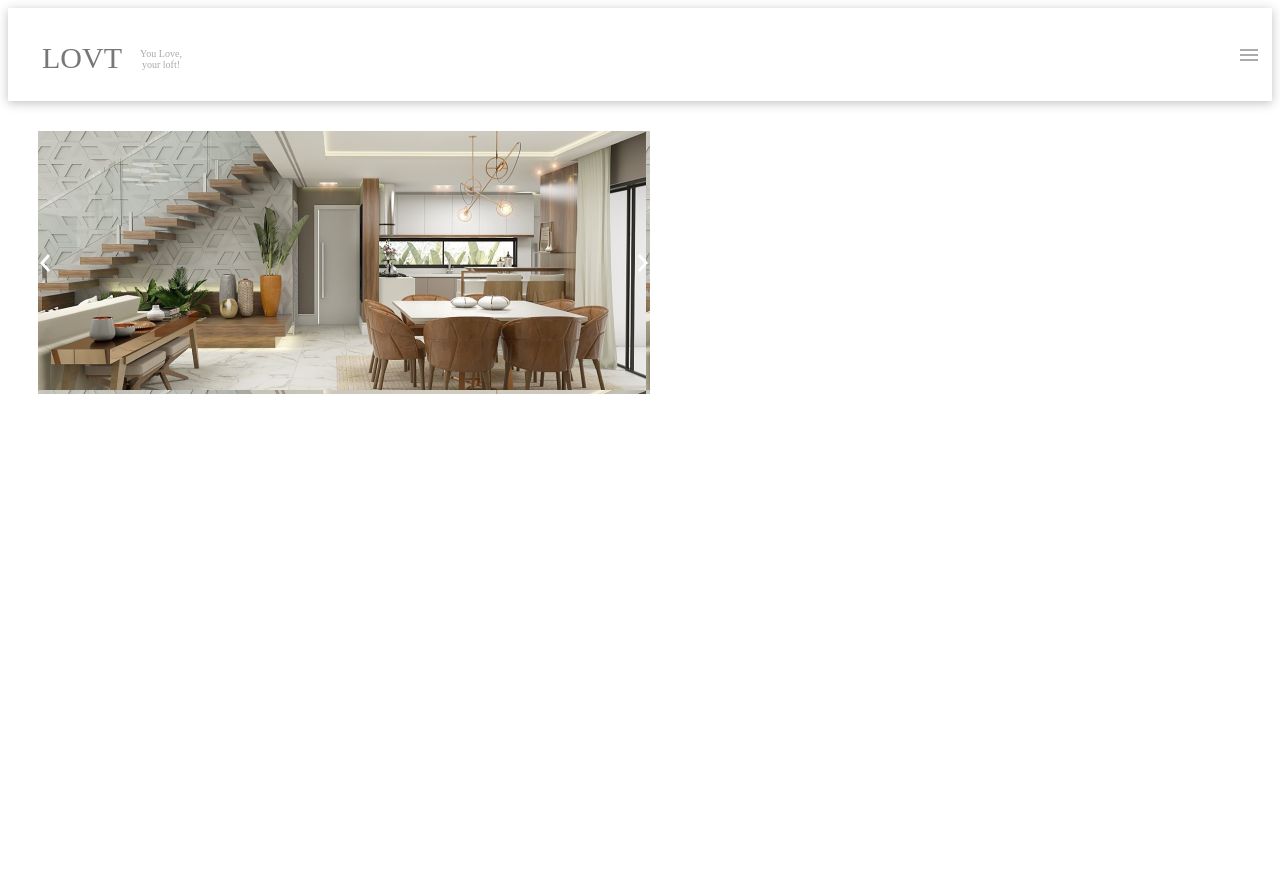
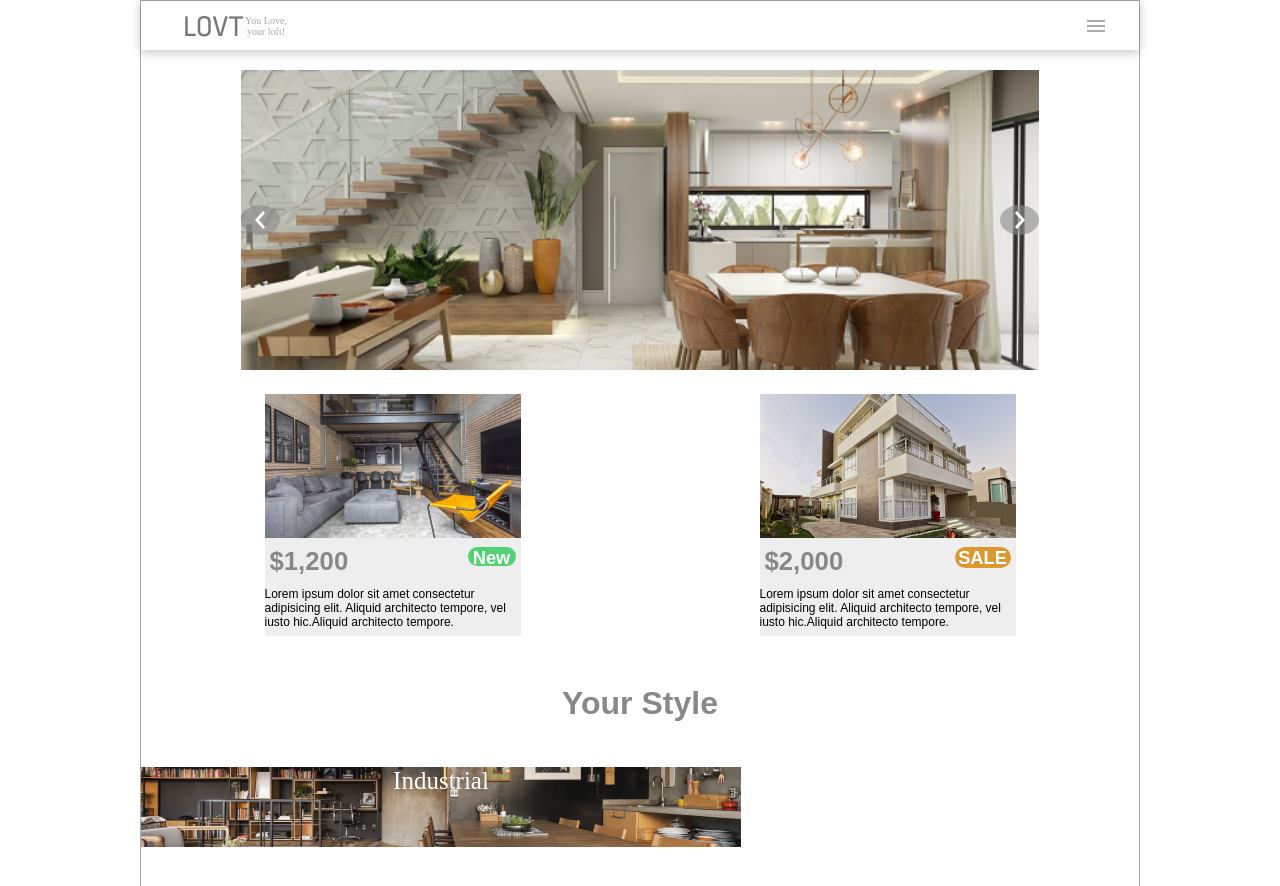
Before and after one commit to LauroCruz44/fullstack, a website: page HTML/lovt.html in a window 1280 px wide. Shown: the top 886 px of the page. Before the commit the page ends 800 px from the top, so only its background shows below. Drawn offline with Linux system fonts and the light colour scheme; files whose address does not match are found by name.

Commit message:
part3 lovt

```diff
--- a/HTML/lovt.css
+++ b/HTML/lovt.css
@@ -1,35 +1,35 @@
+*{
+  box-sizing: border-box;
+  margin: 0;
+  font-family: Arial, Helvetica, sans-serif;
+}
 
- .header{
+#container{
+  width: 1000px;
+  margin: 0 auto;
+  background-color: white;
+  height: 150vh;
+  border: 1px solid #AAAAAA;
+}
+
+header{
   display: flex;
-   justify-content: space-between ;
+  justify-content: space-between;
+  align-items: center;
+  height: 49px;
+  padding: 0 31px 0 44px;
   background: #FFFFFF;
   box-shadow: 0px 2px 10px #00000040;
-   align-items: center;
-   padding: 4px;
-   flex-wrap: wrap;
+
+
 }
 
- .menu{
-    margin-right: 10px;
+.logo{
+  display: flex;
+  align-items: center;
 }
 
- h1{
-
-    display: inline-block;
-    width: 63px;
-    height: 25px;
-    margin: 30px ;
-    color: #777777;
-    font-family: 'Ropa Sans';
-    font-style: normal;
-    font-weight: 400;
-    font-size: 30px;
-    line-height: 32px;
- }
-
- h5{
-     display: inline-block;
-
+.logo h3{
    width: 44px;
    height: 22px;
    font-family: 'Ropa Sans';
@@ -41,14 +41,126 @@
    text-align: center;
 }
 
-.img1{
-  background-image:url('LOVT/Imagens/Rectangle\ 3.png');
-  width: 608px;
-  height: 259px;
+.menu{
+  background: url(../HTML/LOVT/Imagens/Vector-2.png) no-repeat center;
+  width: 24px;
+  height: 24px;
+}
+
+.slider{
+  background: url(../HTML/LOVT/Imagens/Rectangle\ 3.png) no-repeat center;
+  background-size: cover;
+  width: 80%;
+  height: 300px;
+  margin: 20px auto;
+  display: flex;
+  align-items: center;
+  justify-content: space-between;
+  padding: 0 12 px;
+}
+.setas{
+  background-color:rgba(141,141,141,0.62);
+  border-radius: 50%;
+  height: 30px;
+  width: 39px;
+  display: flex;
+  align-items: center;
+  justify-content: center;
+
+}
+
+.Box1{
+  display: flex;
+  justify-content: space-around;
+  padding: 4px;
+}
+
+.textosala{
   display: flex;
   justify-content: space-between;
+  font-family: 'Ropa Sans';
+  font-style: normal;
+  font-size: 22px;
+  color: #888888;
+  padding: 5px;
+}
+
+.textosala2{
+  display: flex;
+  justify-content: space-between;
+  font-family: 'Ropa Sans';
+  font-style: normal;
+  font-size: 22px;
+  color: #888888;
+  padding: 5px;
+}
+
+.sala {
+  width: 256px;
+  height: 242px;
+  background-color: #EEEEEE;
   align-items: center;
-  padding: 2px;
-  margin: 30px;
 
 }
+
+.sala2 {
+  width: 256px;
+  height: 242px;
+  background-color: #EEEEEE;
+  align-items: center;
+
+}
+
+.sala h5{
+  background-color:#51D275;
+  border-radius: 10.5px;
+  width: 48px;
+  height: 19px;
+  text-align: center;
+  color: #FFFFFF;
+  border-right: 3px ;
+}
+
+.sala p{
+  font-size: 12px;
+  padding-top: 6px;
+}
+
+
+.sala2 h5{
+  background-color:#DC9730;
+  border-radius: 10.5px;
+  width: 56px;
+  height: 21px;
+  text-align: center;
+  color: #FFFFFF;
+  border-right: 3px ;
+}
+
+.sala2 p{
+  font-size: 12px;
+  padding-top: 6px;
+}
+
+.Part3{
+  text-align: center;
+  padding: 45px;
+  color: #888888;
+}
+
+.Industrial{
+  background: url(../HTML/LOVT/Imagens/Rectangle\ 11.png) no-repeat center  ;
+  background-size: cover;
+  width: 600px;
+  height: 80px;
+  font-family: 'Ropa Sans';
+  font-style: normal;
+  font-weight: 400;
+  font-size: 25px;
+  line-height: 27px;
+  text-align: center;
+  color: #FFFFFF;
+
+  text-shadow: 2px 2px 5px rgba(0, 0, 0, 0.25);
+
+}
--- a/HTML/lovt.html
+++ b/HTML/lovt.html
@@ -7,25 +7,56 @@
         <link rel="stylesheet" href="lovt.css">
     </head>
     <body>
-        <header class="header">
-            <a>
-            <h1>LOVT</h1>
-            <h5>You Love, your loft!</h5>
-            </a>
-            <nav class="menu">
-            <img src="C:\DH\HTML\LOVT\Imagens\Vector-2.png" alt="Menu" style="display: flex;justify-content: flex-start;" >
-            </nav>
+        <div id="container">
+        <header>
+            <div class="logo">
+            <img src="./LOVT/Imagens/LOVT.png" alt="Logo da Lovt">
+            <h3>You Love,<br> your loft!</h3>
+            </div>
+            <div class="menu">
+
+            </div>
 
         </header>
+
+
         <main>
-          <div class="img1">
-            <img src="C:\DH\HTML\LOVT\Imagens\Vector-1.png" alt="Vecto1" >
-            <img src="C:\DH\HTML\LOVT\Imagens\Vector.png" alt="Vector" >
+          <div class="slider">
+              <div class="setas">
+                  <img src="../HTML/LOVT/Imagens/Vector-1.png" alt="seta esquerda">
+              </div>
+              <div class="setas">
+                  <img src="../HTML/LOVT/Imagens/Vector.png" alt="seta direita">
+              </div>
           </div>
+          <div class="Box1">
+              <div class="sala">
+                <img src="../HTML/LOVT/Imagens/Rectangle 6.png" alt="sala">
+                <div class="textosala">
+                <h3>$1,200</h3> <h5>New</h5>
+                </div>
+                <p>Lorem ipsum dolor sit amet consectetur adipisicing elit. Aliquid architecto tempore, vel iusto hic.Aliquid architecto tempore.</p>
+
+              </div>
+              <div class="sala2">
+                <img src="../HTML/LOVT/Imagens/Rectangle 7.png" alt="sala2">
+                <div class="textosala2">
+                <h3>$2,000</h3> <h5>SALE</h5>
+                </div>
+                <p>Lorem ipsum dolor sit amet consectetur adipisicing elit. Aliquid architecto tempore, vel iusto hic.Aliquid architecto tempore.</p>
+
+                </div>
+                </div>
+                <div class="Part3">
+                    <h1>Your Style</h1>
+                </div>
+                <div class="Industrial">Industrial</div>
+
         </main>
         <footer>
 
 
         </footer>
+    </div>
     </body>
 </html>
--- /dev/null
+++ b/HTML/posicionamento.css
@@ -0,0 +1,34 @@
+footer{
+    text-align: center;
+    width: 100%;
+    border: 2px solid black;
+    padding: 20px;
+    position: relative;
+    top: 20px;
+    left: -20px;
+    transition: border-radius all 4500ms;
+    }
+
+footer:hover{
+    border-radius: 50%;
+}
+a{
+    text-decoration: none;
+}
+
+img{
+
+    top: 0;
+}
+
+img.chat{
+    width: 100px;
+    position: fixed;
+    right: 0;
+    bottom: 10px;
+}
+
+header{
+    border: 2px solid black;
+    padding-inline-end: 20px;
+}
--- /dev/null
+++ b/devchallenge/Youtube/teste1/style.css
@@ -0,0 +1,97 @@
+body,ul,li,p{
+    margin: 0px;
+    padding: 0px;
+    list-style: none;
+    font-size: 1.2rem;
+    font-family: Arial, Helvetica, sans-serif;
+}
+
+a{
+    text-decoration: none;
+    color:white;
+}
+
+h1{
+text-align: center;
+margin-top:100px ;
+
+}
+img{
+    max-width: 100%;
+    display: flex;
+}
+
+.header{
+    background-color: #1d1e20;
+    display : flex;
+    flex-wrap : wrap;
+    justify-content : space-between;
+    align-items : center;
+    padding : 20px;
+}
+
+.menu{
+    display: flex;
+}
+
+.menu li{
+    margin-left: 10px;
+}
+
+.menu li a{
+    display: block;
+    padding: 10px;
+    max-width: 800px;
+}
+
+/* CSS  Flexbox1*/
+.flex{
+    display: flex ;
+    flex-wrap:wrap ;
+}
+
+.flex > div{
+    flex: 1 1 200px;
+    margin: 10px;
+
+}
+
+/* CSS Grid*/
+.grid1{
+    display: grid;
+    grid-template-columns: repeat(3,1fr);
+    max-width: 780px;
+    margin: 0 auto;
+    grid-gap: 20px;
+}
+
+.grid1 > div:nth-child(n + 4){
+    display: grid;
+    grid-template-columns: 1fr 1fr;
+    grid-gap: 10px;
+    align-items: center;
+
+
+}
+
+.grid1>div.anuncio{
+    grid-column: 1;
+    grid-row: 2/6;
+    border-top: 20px solid tomato;
+    display: block;
+
+}
+
+@media (max-width:600px) {
+    .grid1{
+        grid-template-columns: repeat(2,1fr);
+    }
+
+    .grid1 > div:nth-child(n + 4){
+        display: block;
+    }
+    .grid1>div.anuncio{
+        grid-column: auto;
+        grid-row: auto;
+        order: -1;
+    }
```
Also changed, not shown: HTML/formulario.html (added, +54 -0 lines), HTML/posicionamento.html (added, +36 -0 lines), devchallenge/Youtube/teste1/index.html (added, +146 -0 lines), devchallenge/Youtube/teste1/img/lobo1.jpg (added), devchallenge/Youtube/teste1/img/lobo2.jpg (added), devchallenge/Youtube/teste1/img/lobo3.jpg (added), devchallenge/Youtube/teste1/img/lobo4.jpg (added). Lines whose indentation alone changed are shown as unchanged.
